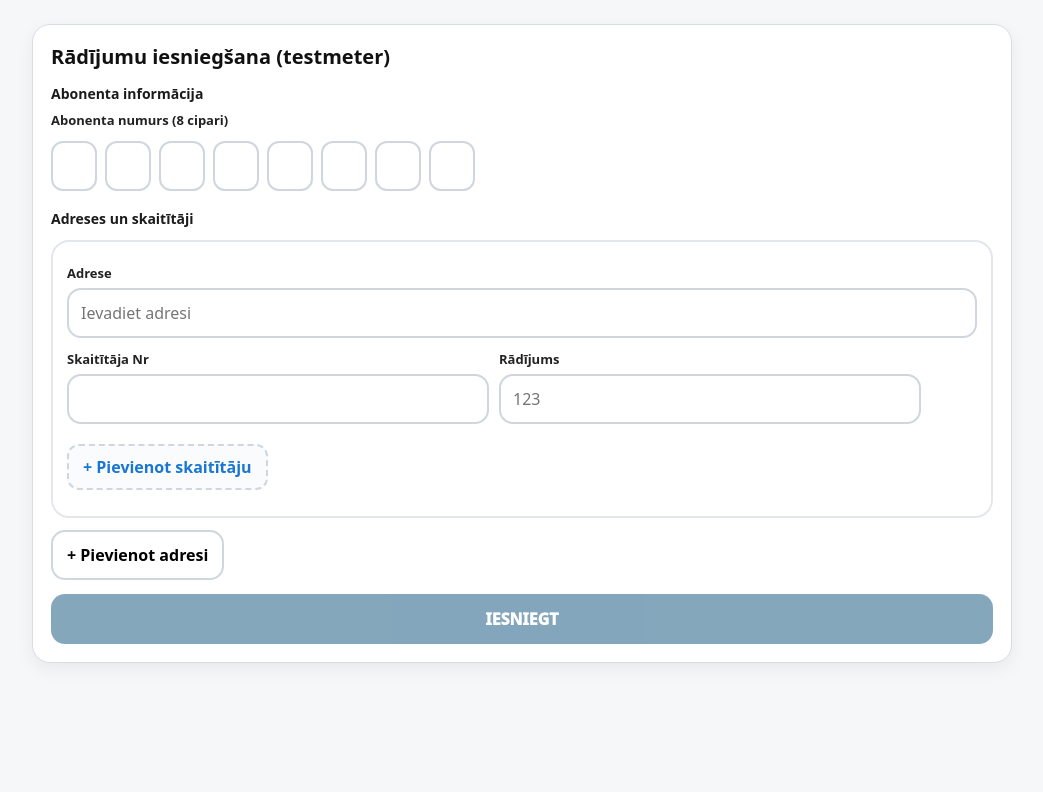
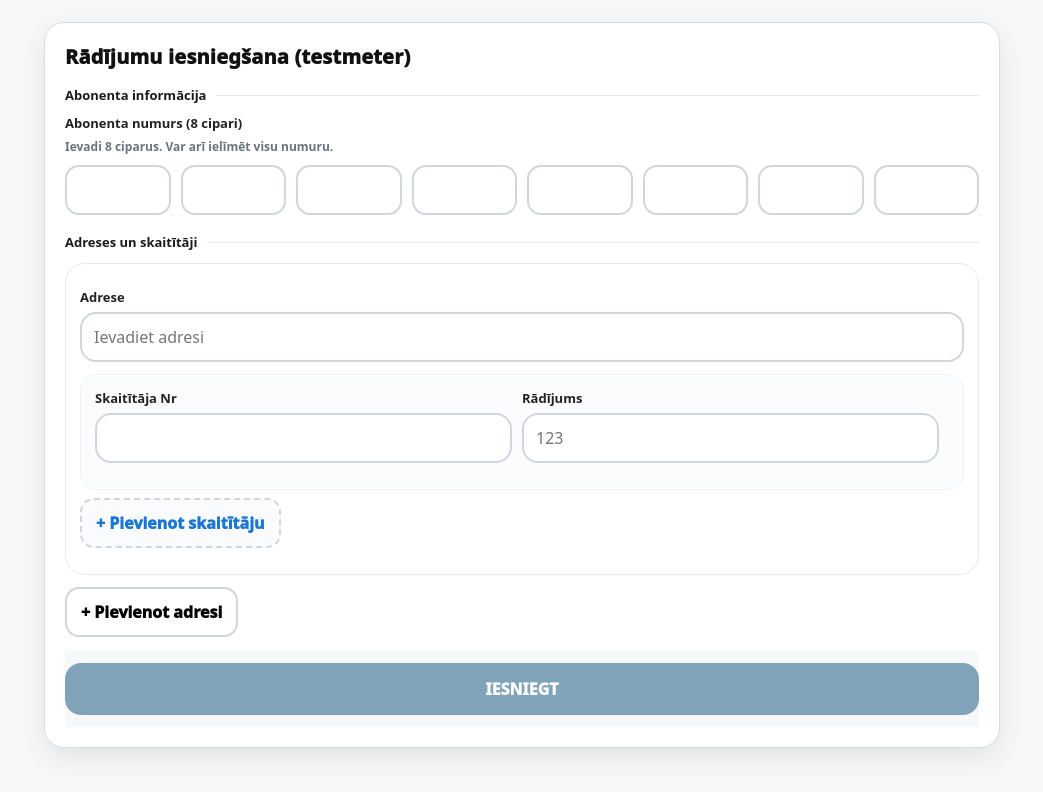
Before and after one commit to rarajs/testmeter, a website: page Public/index.html in a window 1280 px wide. Shown: the whole page, without its empty margins (118-1161 px from the left). Drawn offline with Linux system fonts and the light colour scheme; no server answers.

Commit message:
Mobile-first UI improvements

```diff
--- a/Public/index.html
+++ b/Public/index.html
@@ -2,7 +2,7 @@
 <html lang="lv">
 <head>
   <meta charset="utf-8" />
-  <meta name="viewport" content="width=device-width,initial-scale=1" />
+  <meta name="viewport" content="width=device-width,initial-scale=1,viewport-fit=cover" />
   <title>testmeter – Rādījumu iesniegšana</title>
 
   <style>
@@ -10,41 +10,115 @@
       --bg:#f6f7f9;
       --card:#ffffff;
       --border:#d8dde3;
-      --muted:#7b7b7b;
+      --muted:#6b7280;
       --blue:#1f5f86;
+      --blue2:#154a69;
       --err:#b00020;
-      --radius:14px;
+      --ok:#0f7a3b;
+
+      --radius:16px;
+      --radius2:20px;
+
+      --pad:16px;
+      --pad2:20px;
+
+      --shadow: 0 10px 26px rgba(0,0,0,.08);
+
       font-family: system-ui, -apple-system, Segoe UI, Roboto, Arial, sans-serif;
     }
 
-    body{ background:var(--bg); margin:0; padding:24px; color:#111; }
-    .wrap{ max-width:980px; margin:0 auto; }
+    *{ box-sizing:border-box; }
+
+    body{
+      background:var(--bg);
+      margin:0;
+      color:#111;
+      padding:
+        max(10px, env(safe-area-inset-top))
+        max(10px, env(safe-area-inset-right))
+        max(14px, env(safe-area-inset-bottom))
+        max(10px, env(safe-area-inset-left));
+    }
+
+    .wrap{
+      max-width:980px;
+      margin:0 auto;
+      padding: 12px;
+    }
+
     .card{
       background:var(--card);
       border:1px solid var(--border);
-      border-radius:18px;
-      padding:18px;
-      box-shadow:0 6px 18px rgba(0,0,0,.06);
+      border-radius: var(--radius2);
+      padding: var(--pad2);
+      box-shadow: var(--shadow);
     }
 
-    h1{ margin:0 0 14px; font-size:20px; font-weight:900; }
-    .section-title{ font-size:14px; font-weight:900; margin:14px 0 8px; color:#1b1b1b; }
+    h1{
+      margin:0 0 12px;
+      font-size:20px;
+      font-weight:1000;
+      letter-spacing:.2px;
+    }
 
-    .field{ display:flex; flex-direction:column; gap:6px; margin-bottom:12px; position:relative; }
-    label{ font-size:13px; color:#222; font-weight:800; }
+    .section-title{
+      font-size:13px;
+      font-weight:900;
+      margin:16px 0 10px;
+      color:#1b1b1b;
+      display:flex;
+      align-items:center;
+      gap:10px;
+    }
 
-    input, button{ font:inherit; }
+    .section-title::after{
+      content:"";
+      height:1px;
+      background: #e7ebf0;
+      flex:1;
+    }
+
+    .field{
+      display:flex;
+      flex-direction:column;
+      gap:6px;
+      margin-bottom:12px;
+      position:relative;
+    }
+
+    label{
+      font-size:13px;
+      color:#222;
+      font-weight:900;
+    }
+
+    input, button{
+      font:inherit;
+    }
+
+    /* iOS no-zoom */
     input[type="text"]{
+      font-size:16px;
       border:2px solid #cfd6de;
-      border-radius:var(--radius);
+      border-radius: var(--radius);
       padding:12px 12px;
       background:#fff;
       outline:none;
-      transition:border-color .15s ease;
+      transition:border-color .15s ease, box-shadow .15s ease;
+      min-height:46px;
+      width:100%;
     }
-    input:focus{ border-color:var(--blue); }
+    input:focus{
+      border-color:var(--blue);
+      box-shadow: 0 0 0 4px rgba(31,95,134,.12);
+    }
 
-    .error{ font-size:12px; color:var(--err); display:none; }
+    .error{
+      font-size:12px;
+      color:var(--err);
+      display:none;
+      font-weight:700;
+    }
     .error.show{ display:block; }
 
     /* Window notice */
@@ -52,7 +126,7 @@
       margin:0 0 12px;
       border:1px solid #f0c9cf;
       background:#fff5f7;
-      border-radius:14px;
+      border-radius: var(--radius);
       padding:10px 12px;
       font-size:13px;
       color:#7a0016;
@@ -60,104 +134,217 @@
     }
     .noticeBox.show{ display:block; }
 
-    /* Abonenta koda 8 box */
-    .code-boxes{ display:flex; gap:8px; flex-wrap:wrap; padding:6px 0 4px; }
+    /* Abonenta koda 8 box - mobile first: 4+4 grid */
+    .code-boxes{
+      display:grid;
+      grid-template-columns: repeat(4, 1fr);
+      gap:10px;
+      padding: 4px 0 2px;
+    }
     .code-boxes input{
-      width:42px; height:46px; text-align:center; font-size:18px; font-weight:900;
-      border-radius:12px; border:2px solid #cfd6de; padding:0;
+      width:100%;
+      text-align:center;
+      font-weight:1000;
+      border-radius:14px;
+      padding:0;
+      min-height:54px;
+      font-size:20px;
+      letter-spacing:.5px;
     }
-    @media (max-width:640px){ .code-boxes input{ width:38px; } }
+    @media (min-width: 560px){
+      .code-boxes{ grid-template-columns: repeat(8, 1fr); }
+      .code-boxes input{ min-height:50px; font-size:18px; }
+    }
 
     /* Address blocks */
     .address-block{
-      border:2px solid #e3e7ec;
-      border-radius:18px;
-      padding:14px;
+      border:1px solid #e5eaf0;
+      border-radius: var(--radius2);
+      padding: 14px;
       margin-top:12px;
       background:#fff;
     }
-    .address-head{ display:flex; align-items:center; justify-content:space-between; gap:10px; margin-bottom:8px; }
+    .address-head{
+      display:flex;
+      align-items:center;
+      justify-content:space-between;
+      gap:10px;
+      margin-bottom:10px;
+    }
     .badge{
-      font-size:12px; color:#1b1b1b; font-weight:900;
-      background:#eef3f8; border-radius:999px; padding:6px 10px;
+      font-size:12px;
+      color:#1b1b1b;
+      font-weight:1000;
+      background:#eef3f8;
+      border-radius:999px;
+      padding:6px 10px;
     }
     .badge.hidden{ display:none; }
 
     /* Meters */
-    .meters{ margin-top:10px; display:flex; flex-direction:column; gap:10px; }
+    .meters{
+      margin-top:10px;
+      display:flex;
+      flex-direction:column;
+      gap:12px;
+    }
 
-    /* FIXED ALIGNMENT: 2 cols, delete overlay */
+    /* Meter row - mobile first: stack */
     .meter-row{
       display:grid;
-      grid-template-columns: 1fr 1fr;
+      grid-template-columns: 1fr;
       gap:10px;
-      align-items:end;
-      position:relative;
-      padding-right:56px;
+      align-items:stretch;
+      border:1px solid #eef2f6;
+      border-radius: var(--radius);
+      padding:12px;
+      background:#fbfcfe;
     }
+
+    /* Delete button - normal on mobile */
     .del-btn{
-      position:absolute;
-      right:0;
-      top:34px;
-      width:42px;
-      height:42px;
-      border-radius:12px;
+      width:100%;
+      border-radius: 14px;
       border:2px solid #f0c9cf;
       background:#fff;
       color:#b00020;
       cursor:pointer;
-      font-weight:900;
+      font-weight:1000;
+      min-height:46px;
     }
     .del-btn.hidden{ display:none; }
 
-    .btn-row{ display:flex; gap:12px; margin-top:12px; flex-wrap:wrap; }
+    /* Desktop layout: 2 cols + delete at right */
+    @media (min-width: 760px){
+      .meter-row{
+        grid-template-columns: 1fr 1fr auto;
+        align-items:end;
+        padding:14px;
+      }
+      .del-btn{
+        width:46px;
+        min-width:46px;
+        min-height:46px;
+        padding:0;
+        border-radius:14px;
+      }
+    }
+
+    .btn-row{
+      display:flex;
+      gap:12px;
+      margin-top:12px;
+      flex-wrap:wrap;
+    }
+
     .btn-secondary{
-      border-radius:14px; border:2px solid #cfd6de; background:#fff;
-      padding:12px 14px; cursor:pointer; font-weight:900;
+      border-radius:14px;
+      border:2px solid #cfd6de;
+      background:#fff;
+      padding:12px 14px;
+      cursor:pointer;
+      font-weight:1000;
+      min-height:46px;
     }
+
     .btn-add-meter{
-      border-radius:12px;
+      border-radius:14px;
       border:2px dashed #cfd6de;
       background:#f9fbfd;
-      padding:10px 14px;
-      font-weight:900;
+      padding:12px 14px;
+      font-weight:1000;
       color:#1976d2;
       cursor:pointer;
-      width:fit-content;
+      width:100%;
       margin-top:8px;
+      min-height:46px;
     }
+    @media (min-width: 520px){
+      .btn-add-meter{ width: fit-content; }
+    }
+
     .btn-add-meter:hover{ background:#eef3f8; }
 
-    /* Submit: visually disabled but clickable */
+    /* Sticky submit area */
+    .sticky-submit{
+      position: sticky;
+      bottom: 0;
+      padding: 12px 0 max(12px, env(safe-area-inset-bottom));
+      background: rgba(246,247,249,.88);
+      backdrop-filter: blur(10px);
+      margin-top: 14px;
+    }
+
     .btn-primary{
-      border-radius:14px; border:none; background:var(--blue); color:#fff;
-      padding:14px 18px; cursor:pointer; font-weight:1000; width:100%; margin-top:14px;
+      border-radius: 16px;
+      border:none;
+      background: var(--blue);
+      color:#fff;
+      padding: 14px 18px;
+      cursor:pointer;
+      font-weight:1000;
+      width:100%;
+      min-height:52px;
+      box-shadow: 0 10px 24px rgba(31,95,134,.18);
     }
-    .btn-primary.disabled{ opacity:.55; cursor:not-allowed; }
+    .btn-primary:active{ transform: translateY(1px); }
+    .btn-primary.disabled{
+      opacity:.55;
+      cursor:not-allowed;
+      box-shadow:none;
+    }
 
     /* Address autocomplete dropdown */
     .suggestions{
-      position:absolute; top:100%; left:0; right:0;
-      background:#fff; border:1px solid var(--border); border-radius:14px;
-      box-shadow:0 10px 24px rgba(0,0,0,.12);
-      overflow:hidden; z-index:50; margin-top:6px;
-      display:none; max-height:320px; overflow-y:auto;
+      position:absolute;
+      top:100%;
+      left:0;
+      right:0;
+      background:#fff;
+      border:1px solid var(--border);
+      border-radius: 16px;
+      box-shadow: 0 14px 28px rgba(0,0,0,.12);
+      overflow:hidden;
+      z-index:50;
+      margin-top:8px;
+      display:none;
+      max-height:320px;
+      overflow-y:auto;
     }
     .suggestions.show{ display:block; }
-    .sitem{ width:100%; text-align:left; padding:10px 12px; background:#fff; border:none; cursor:pointer; font-size:13px; line-height:1.25; }
+
+    .sitem{
+      width:100%;
+      text-align:left;
+      padding:12px 12px;
+      background:#fff;
+      border:none;
+      cursor:pointer;
+      font-size:14px;
+      line-height:1.25;
+    }
     .sitem:hover{ background:#eef3f8; }
 
     .infoBox{
       margin-top:10px;
       border:1px solid #f0c9cf;
       background:#fff5f7;
-      border-radius:14px;
+      border-radius: var(--radius);
       padding:10px 12px;
       font-size:13px;
       color:#7a0016;
       display:none;
     }
     .infoBox.show{ display:block; }
+
+    .infoOk{
+      border:1px solid rgba(15,122,59,.25);
+      background: rgba(15,122,59,.08);
+      color: var(--ok);
+    }
+
+    /* Small quality-of-life */
+    .muted{ color: var(--muted); font-size:12px; font-weight:700; }
   </style>
 </head>
 
@@ -169,8 +356,10 @@
       <div id="windowNotice" class="noticeBox"></div>
 
       <div class="section-title">Abonenta informācija</div>
+
       <div class="field">
         <label>Abonenta numurs (8 cipari)</label>
+        <div class="muted">Ievadi 8 ciparus. Var arī ielīmēt visu numuru.</div>
         <div class="code-boxes" id="abonentaCodeBoxes"></div>
         <div class="error" id="errAbonents">Abonenta numuram jābūt 8 cipariem.</div>
       </div>
@@ -182,8 +371,10 @@
         <button class="btn-secondary" id="addAddressBtn" type="button">+ Pievienot adresi</button>
       </div>
 
+      <div class="sticky-submit">
         <button class="btn-primary disabled" id="submitBtn" type="button" aria-disabled="true">IESNIEGT</button>
         <div id="submitInfo" class="infoBox"></div>
+      </div>
     </div>
   </div>
 
@@ -245,8 +436,16 @@
   function initCodeBoxes() {
     const host = $("#abonentaCodeBoxes");
     host.innerHTML = "";
+
     for (let i=0; i<8; i++) {
-      const inp = el("input", { type:"text", inputmode:"numeric", maxlength:"1", "aria-label":`Cipars ${i+1}` });
+      const inp = el("input", {
+        type:"text",
+        inputmode:"numeric",
+        pattern:"[0-9]*",
+        maxlength:"1",
+        autocomplete:"one-time-code",
+        "aria-label":`Cipars ${i+1}`
+      });
 
       inp.addEventListener("input", () => {
         inp.value = inp.value.replace(/\D/g, "").slice(0,1);
@@ -356,13 +555,27 @@
   function createMeterRow(addressBlock) {
     const row = el("div", { class:"meter-row" });
 
-    const nrInput = el("input", { type:"text", inputmode:"numeric", placeholder:"", "data-role":"meterNr" });
+    const nrInput = el("input", {
+      type:"text",
+      inputmode:"numeric",
+      pattern:"[0-9]*",
+      placeholder:"",
+      "data-role":"meterNr",
+      autocomplete:"off"
+    });
     nrInput.addEventListener("input", () => {
       nrInput.value = nrInput.value.replace(/\D/g, "");
       refreshAll();
     });
 
-    const valInput = el("input", { type:"text", inputmode:"numeric", placeholder:"123", "data-role":"reading" });
+    const valInput = el("input", {
+      type:"text",
+      inputmode:"numeric",
+      pattern:"[0-9]*",
+      placeholder:"123",
+      "data-role":"reading",
+      autocomplete:"off"
+    });
     valInput.addEventListener("input", () => {
       valInput.value = valInput.value.replace(/\D/g, "");
       refreshAll();
@@ -384,7 +597,7 @@
       type:"button",
       class:"del-btn hidden",
       title:"Dzēst skaitītāju",
-      text:"✕",
+      text:"Dzēst skaitītāju",
       onclick: () => {
         row.remove();
         updateMeterDeleteButtons(addressBlock);
@@ -407,7 +620,7 @@
       type:"text",
       placeholder:"Ievadiet adresi",
       "data-role":"addressText",
-      autocomplete:"off"
+      autocomplete:"street-address"
     });
 
     const addressField = el("div", { class:"field" }, [
@@ -473,7 +686,6 @@
       for (const r of meterRows) {
         const meter = ($("input[data-role='meterNr']", r).value || "").trim();
         const readingRaw = ($("input[data-role='reading']", r).value || "").trim();
-
         lines.push({ adrese, skaititaja_numurs: meter, radijums_raw: readingRaw, rowEl: r });
       }
     }
@@ -515,7 +727,7 @@
     btn.setAttribute("aria-disabled", ok ? "false" : "true");
 
     if (ok) {
-      $("#submitInfo").classList.remove("show");
+      $("#submitInfo").classList.remove("show", "infoOk");
       $("#submitInfo").innerHTML = "";
     }
   }
@@ -523,13 +735,20 @@
   function showSubmitBlockedInfo() {
     const reasons = getBlockingReasons();
     const box = $("#submitInfo");
-    if (!reasons.length) { box.classList.remove("show"); box.innerHTML=""; return; }
+    if (!reasons.length) { box.classList.remove("show","infoOk"); box.innerHTML=""; return; }
 
     box.innerHTML =
       "<b>Kāpēc poga IESNIEGT ir neaktīva:</b><ul style='margin:8px 0 0 18px; padding:0;'>" +
       reasons.map(r => `<li>${escapeHtml(r)}</li>`).join("") +
       "</ul>";
     box.classList.add("show");
+    box.classList.remove("infoOk");
+  }
+
+  function showOk(msg){
+    const box = $("#submitInfo");
+    box.innerHTML = "<b>Gatavs!</b> " + escapeHtml(msg);
+    box.classList.add("show","infoOk");
   }
 
   function refreshFieldErrors() {
@@ -586,15 +805,13 @@
       }
       $("#submitInfo").innerHTML = "<b>Kļūda:</b> " + escapeHtml(msg || "Neizdevās iesniegt.");
       $("#submitInfo").classList.add("show");
+      $("#submitInfo").classList.remove("infoOk");
       return;
     }
 
-    alert("Iesniegts!");
-    $("#submitInfo").classList.remove("show");
-    $("#submitInfo").innerHTML = "";
-
     $$(".meter-row input[data-role='reading']").forEach(inp => inp.value = "");
-    updateSubmitState();
+    refreshAll();
+    showOk("Rādījumi iesniegti.");
   }
 
   function refreshAll() { updateSubmitState(); }
```
Lines whose indentation alone changed are shown as unchanged.
